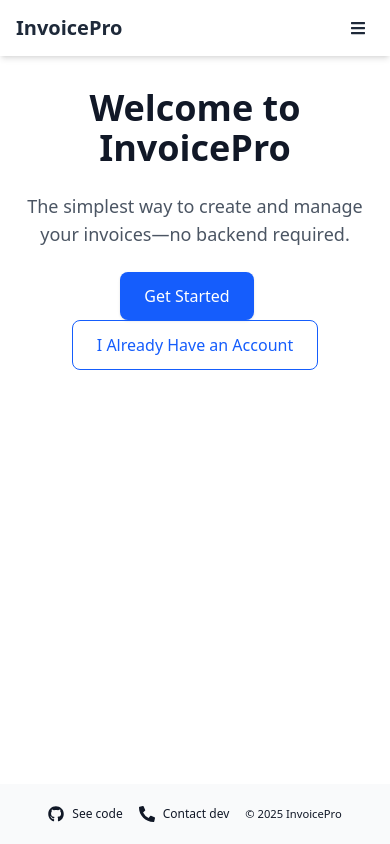
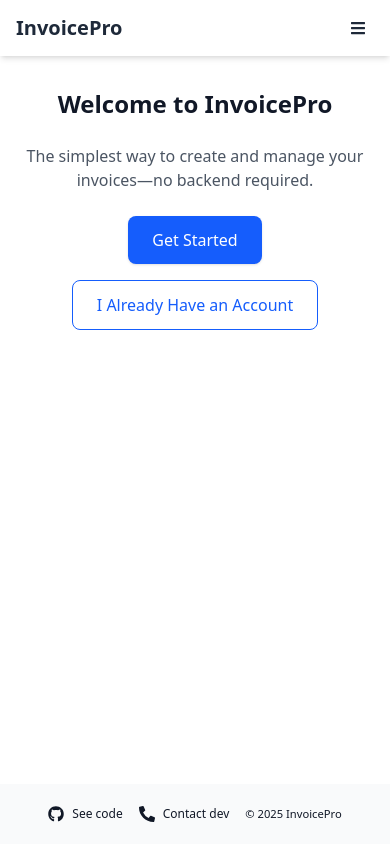
Before and after one commit to Samuel-AlexanderP/invoice-app-challenge, a React (Vite) app: page / in a window 390 px wide. Built offline with nearby package versions, Linux system fonts and the light colour scheme.

Commit message:
Update Welcome.tsx
Update UI responsiveness

```diff
--- a/src/pages/Welcome.tsx
+++ b/src/pages/Welcome.tsx
@@ -4,15 +4,15 @@ import { Link } from "react-router-dom";
 export default function Welcome() {
   return (
     <Layout>
-      <div className="text-center space-y-6">
-        <h2 className="text-4xl font-extrabold text-primary dark:text-primary-dark">
+      <div className="text-center text-base sm:text-lg space-y-6">
+        <h2 className="text-2xl sm:text-3xl md:text-4xl font-extrabold text-primary dark:text-primary-dark">
           Welcome to InvoicePro
         </h2>
-        <p className="text-lg text-secondary dark:text-secondary-dark">
+        <p className="text-secondary dark:text-secondary-dark">
           The simplest way to create and manage your invoices—no backend
           required.
         </p>
-        <div className="space-x-4">
+        <div className="flex flex-wrap justify-center gap-4">
           <Link
             to="/register"
             className="
```
